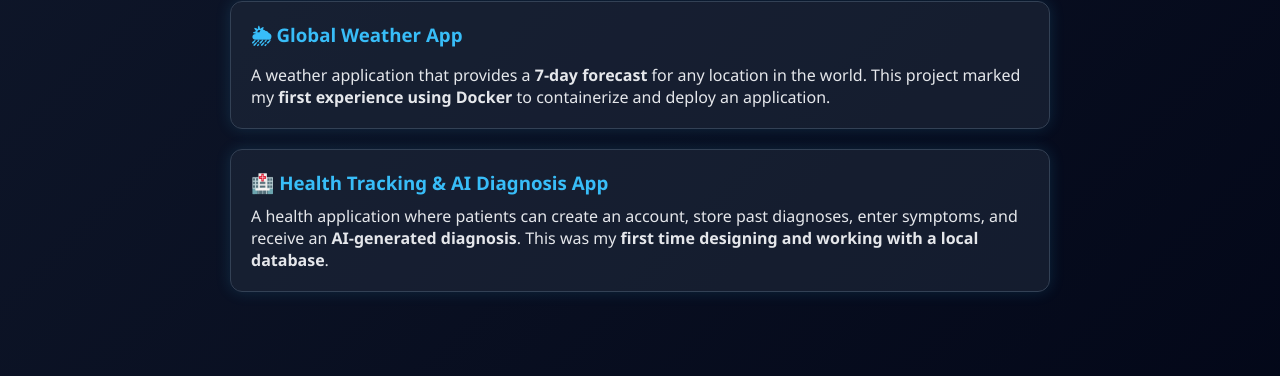
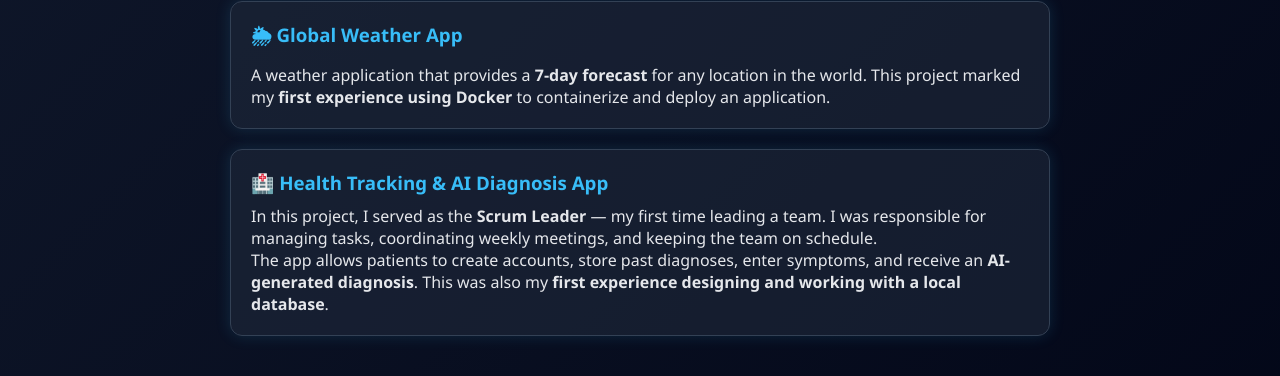
Before and after one commit to FrancDeda/francdeda.github.io, a plain HTML site: page index.html in a window 1280 px wide. Both pictures are taken after a click on the button "Projects". Shown: the part 204-580 px from the top of the page. Drawn offline with Linux system fonts and the light colour scheme.

Commit message:
Revise project description and role details

```diff
--- a/index.html
+++ b/index.html
@@ -50,9 +50,12 @@
         <div class="card">
             <h3>🏥 Health Tracking & AI Diagnosis App</h3>
             <p>
-                A health application where patients can create an account, store past diagnoses,
-                enter symptoms, and receive an <strong>AI-generated diagnosis</strong>.
-                This was my <strong>first time designing and working with a local database</strong>.
+                In this project, I served as the <strong>Scrum Leader</strong> — my first time leading a team.
+                I was responsible for managing tasks, coordinating weekly meetings, and keeping the team on schedule.
+            </p>
+            <p>
+                The app allows patients to create accounts, store past diagnoses, enter symptoms, and receive an <strong>AI-generated diagnosis</strong>.
+                This was also my <strong>first experience designing and working with a local database</strong>.
             </p>
         </div>
     </section>
```
